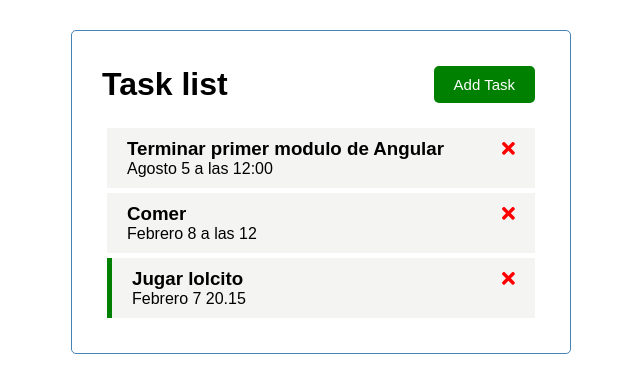
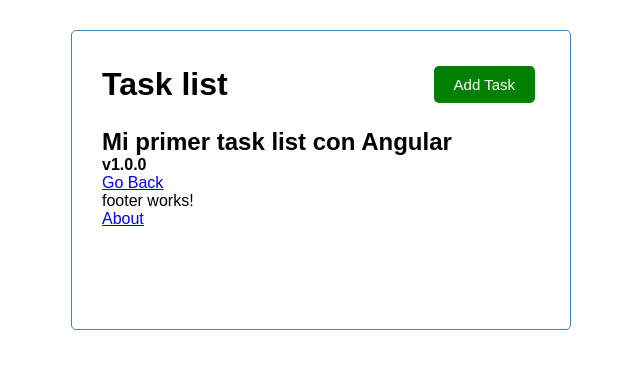
Before and after one commit to sgs31/task-list-angular, an Angular app: page /about in a window 1280 px wide. Shown: the top 392 px of the page, without its empty margins (319-959 px from the left). Built offline with nearby package versions, Linux system fonts and the light colour scheme; data requests are answered from the project's data file.

Commit message:
ejercicio task list terminado

```diff
--- a/src/app/app.component.html
+++ b/src/app/app.component.html
@@ -1,4 +1,5 @@
 <div class="container">
     <app-header></app-header>
-    <app-tasks></app-tasks>
+    <router-outlet></router-outlet>
+    <app-footer></app-footer>
 </div>
--- a/src/app/app.module.ts
+++ b/src/app/app.module.ts
@@ -2,6 +2,7 @@ import { NgModule } from '@angular/core';
 import { BrowserModule } from '@angular/platform-browser';
 import { HttpClientModule } from '@angular/common/http'
 import { FormsModule } from '@angular/forms';
+import { RouterModule, Routes } from '@angular/router';
 import { AppComponent } from './app.component';
 import { HeaderComponent } from './components/header/header.component';
 import { ButtonComponent } from './components/button/button.component';
@@ -9,6 +10,13 @@ import { TasksComponent } from './components/tasks/tasks.component';
 import { TaskItemComponent } from './components/task-item/task-item.component';
 import { FontAwesomeModule } from '@fortawesome/angular-fontawesome';
 import { AddTaskComponent } from './components/add-task/add-task.component';
+import { AboutComponent } from './components/about/about.component';
+import { FooterComponent } from './components/footer/footer.component';
+
+const appRoutes: Routes = [
+  {path: '', component: TasksComponent},
+  {path: 'about', component: AboutComponent}
+]
 
 @NgModule({
   declarations: [
@@ -17,13 +25,16 @@ import { AddTaskComponent } from './components/add-task/add-task.component';
     ButtonComponent,
     TasksComponent,
     TaskItemComponent,
-    AddTaskComponent
+    AddTaskComponent,
+    AboutComponent,
+    FooterComponent
   ],
   imports: [
     BrowserModule,
     FontAwesomeModule,
     HttpClientModule,
-    FormsModule
+    FormsModule,
+    RouterModule.forRoot(appRoutes, {enableTracing: false})
   ],
   providers: [],
   bootstrap: [AppComponent]
--- /dev/null
+++ b/src/app/components/about/about.component.html
@@ -0,0 +1,5 @@
+<div>
+    <h2>Mi primer task list con Angular</h2>
+    <h4>v1.0.0</h4>
+    <a routerLink="/">Go Back</a>
+</div>
--- /dev/null
+++ b/src/app/components/about/about.component.ts
@@ -0,0 +1,15 @@
+import { Component, OnInit } from '@angular/core';
+
+@Component({
+  selector: 'app-about',
+  templateUrl: './about.component.html',
+  styleUrls: ['./about.component.css']
+})
+export class AboutComponent implements OnInit {
+
+  constructor() { }
+
+  ngOnInit(): void {
+  }
+
+}
--- /dev/null
+++ b/src/app/components/footer/footer.component.html
@@ -0,0 +1,4 @@
+<div>
+<p>footer works!</p>
+<a routerLink="/about">About</a>
+</div>
--- /dev/null
+++ b/src/app/components/footer/footer.component.ts
@@ -0,0 +1,15 @@
+import { Component, OnInit } from '@angular/core';
+
+@Component({
+  selector: 'app-footer',
+  templateUrl: './footer.component.html',
+  styleUrls: ['./footer.component.css']
+})
+export class FooterComponent implements OnInit {
+
+  constructor() { }
+
+  ngOnInit(): void {
+  }
+
+}
```
Also changed, not shown: src/app/components/about/about.component.css (added), src/app/components/footer/footer.component.css (added).
